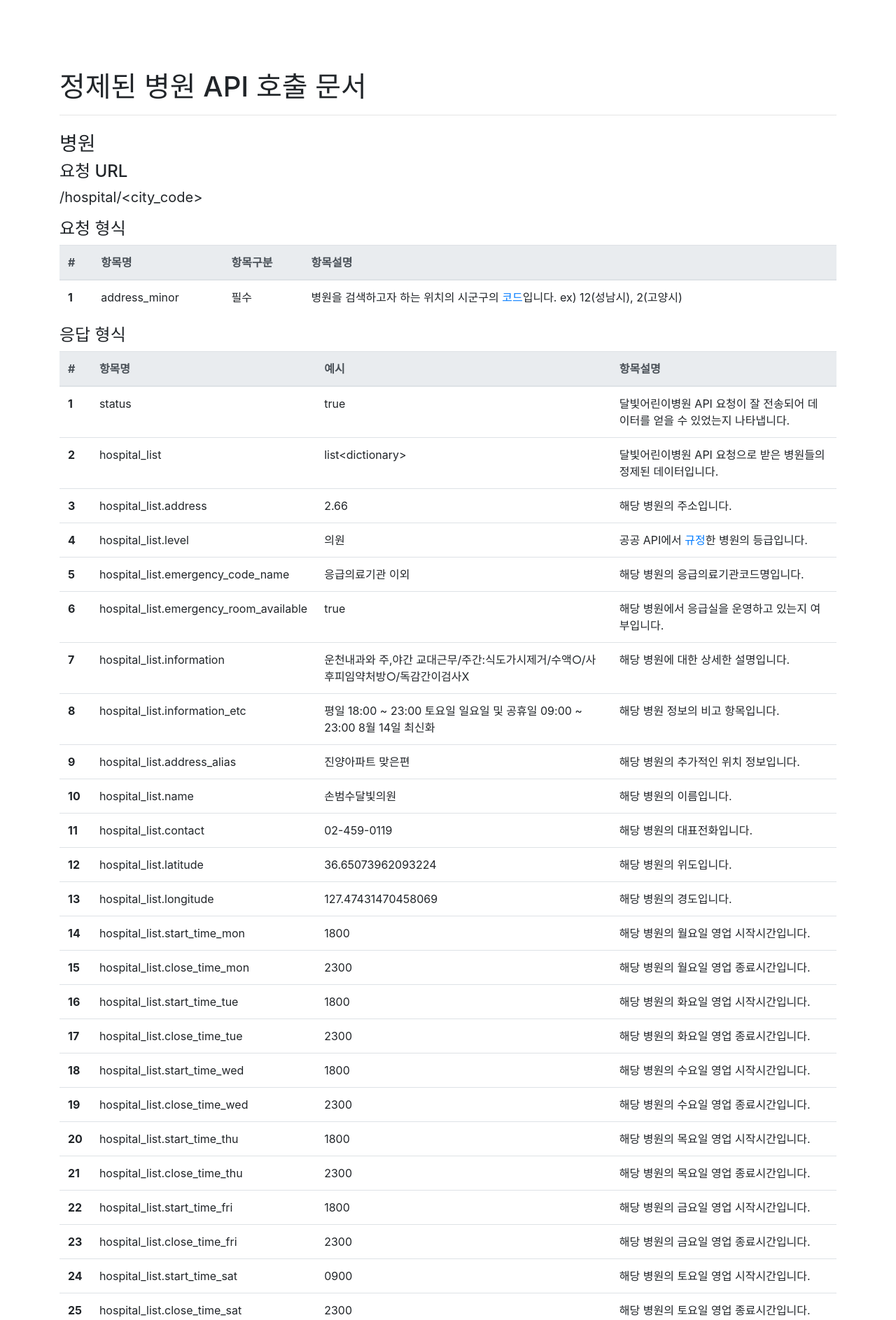
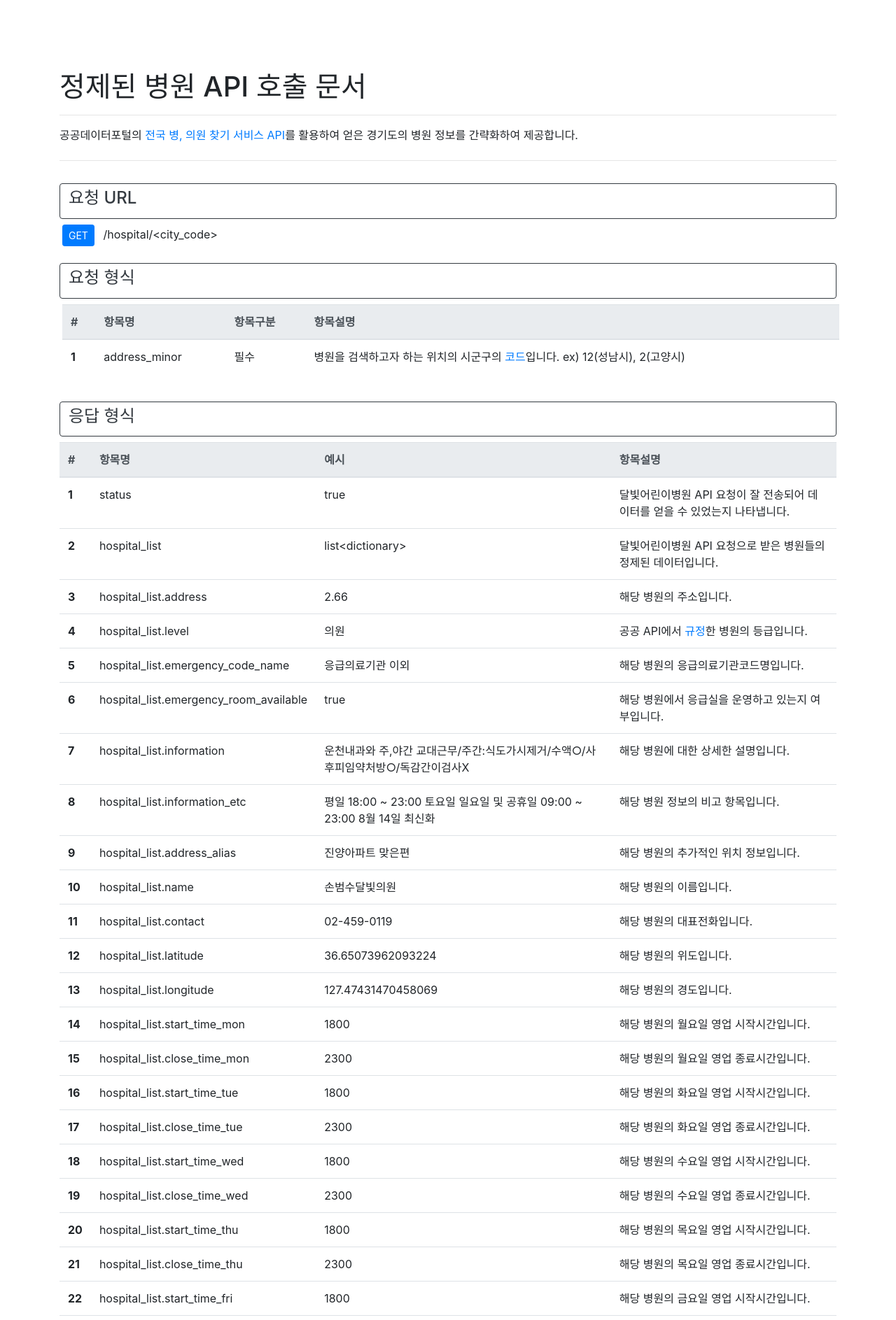
Before and after one commit to wnehdals/service_program, a Flask app: page /hospital/doc in a window 1280 px wide. Shown: the part 56-1943 px from the top of the page at 70% size. Run offline with Flask 2, Linux system fonts and the light colour scheme; some libraries are stand-ins or nearby versions.

Commit message:
minor ui changes
- implemented toggle elements feature
- button design changes
- document element hierarchy changed

```diff
--- a/templates/hospital_doc.html
+++ b/templates/hospital_doc.html
@@ -24,7 +24,9 @@
 <nav class="navbar fixed-top navbar-expand-lg navbar-dark bg-dark fixed-top">
     <div class="container">
         <a class="navbar-brand" href="/index.html">Hospital API Document</a>
-      <button class="navbar-toggler navbar-toggler-right" type="button" data-toggle="collapse" data-target="#navbarResponsive" aria-controls="navbarResponsive" aria-expanded="false" aria-label="Toggle navigation">
+        <button class="navbar-toggler navbar-toggler-right" type="button" data-toggle="collapse"
+                data-target="#navbarResponsive" aria-controls="navbarResponsive" aria-expanded="false"
+                aria-label="Toggle navigation">
             <span class="navbar-toggler-icon"></span>
         </button>
         <div class="collapse navbar-collapse" id="navbarResponsive">
@@ -43,12 +45,33 @@
     <!-- Page Heading/Breadcrumbs -->
     <h1 class="mt-4 mb-3">정제된 병원 API 호출 문서</h1>
     <hr>
-
+    <div class="mt-3 mb-4">
+        <p>
+            공공데이터포털의 <a href="https://data.go.kr/tcs/dss/selectApiDataDetailView.do?publicDataPk=15000736">전국 병, 의원 찾기
+            서비스 API</a>를 활용하여 얻은 경기도의 병원 정보를 간략화하여 제공합니다.
+        </p>
+    </div>
+    <hr class="mt-4">
     <div class="row">
         <div class="col-lg-12 my-2">
-            <h3>병원</h3>
-            <h4>요청 URL</h4>
-            <div class="modal fade" id="city_code_modal" tabindex="-1" role="dialog" aria-labelledby="hospital_level_model" aria-hidden="true">
+
+
+            <div class="mt-2 mb-3">
+                <button class="btn btn-outline-dark btn-block" onclick="toggleElementVisibility('request_url_div')">
+                    <h4 class="text-left">요청 URL</h4>
+                </button>
+
+                <div id="request_url_div" class="pt-2 pb-2">
+                    <button class="btn btn-primary btn-sm ml-1 mr-2">GET</button>
+                    <p class="text-justify" style="display:inline;">
+                        /hospital/&lt;city_code&gt;
+                    </p>
+                </div>
+            </div>
+
+
+            <div class="modal fade" id="city_code_modal" tabindex="-1" role="dialog"
+                 aria-labelledby="hospital_level_model" aria-hidden="true">
                 <div class="modal-dialog" role="document">
                     <div class="modal-content">
                         <div class="modal-header">
@@ -98,13 +121,13 @@
                     </div>
                 </div>
             </div>
-            <div>
-                <p class="lead" style="font-weight:400;">
-                    /hospital/&lt;city_code&gt;
-                </p>
-            </div>
-            <h4>요청 형식</h4>
-            <table class="table">
+            <div class="mt-2 mb-3">
+                <button class="btn btn-outline-dark btn-block" onclick="toggleElementVisibility('request_format_div')">
+                    <h4 class="text-left">요청 형식</h4>
+                </button>
+
+                <div id="request_format_div" class="pt-2 pb-2">
+                    <table class="table ml-1 mr-2">
                         <thead class="thead-light">
                         <tr>
                             <th scope="col">#</th>
@@ -126,7 +149,10 @@
                             <th scope="row">1</th>
                             <td>address_minor</td>
                             <td>필수</td>
-                    <td>병원을 검색하고자 하는 위치의 시군구의 <a href="#" data-toggle="modal" data-target="#city_code_modal">코드</a>입니다. ex) 12(성남시), 2(고양시)</td>
+                            <td>병원을 검색하고자 하는 위치의 시군구의 <a href="#" data-toggle="modal"
+                                                         data-target="#city_code_modal">코드</a>입니다.
+                                ex) 12(성남시), 2(고양시)
+                            </td>
                         </tr>
                         <!--
                         <tr>
@@ -138,8 +164,12 @@
                         -->
                         </tbody>
                     </table>
-            <h4>응답 형식</h4>
-            <div class="modal fade" id="hospital_level_model" tabindex="-1" role="dialog" aria-labelledby="hospital_level_model" aria-hidden="true">
+                </div>
+            </div>
+
+
+            <div class="modal fade" id="hospital_level_model" tabindex="-1" role="dialog"
+                 aria-labelledby="hospital_level_model" aria-hidden="true">
                 <div class="modal-dialog" role="document">
                     <div class="modal-content">
                         <div class="modal-header">
@@ -175,6 +205,12 @@
                     </div>
                 </div>
             </div>
+            <div class="mt-2 mb-3">
+                <button class="btn btn-outline-dark btn-block" onclick="toggleElementVisibility('response_format_div')">
+                    <h4 class="text-left">응답 형식</h4>
+                </button>
+
+                <div id="response_format_div" class="pt-2 pb-2">
                     <table class="table">
                         <thead class="thead-light">
                         <tr>
@@ -207,7 +243,9 @@
                             <th scope="row">4</th>
                             <td>hospital_list.level</td>
                             <td>의원</td>
-                    <td>공공 API에서 <a href="#" data-toggle="modal" data-target="#hospital_level_model">규정</a>한 병원의 등급입니다.</td>
+                            <td>공공 API에서 <a href="#" data-toggle="modal" data-target="#hospital_level_model">규정</a>한 병원의
+                                등급입니다.
+                            </td>
                         </tr>
                         <tr>
                             <th scope="row">5</th>
@@ -349,7 +387,15 @@
                         </tr>
                         </tbody>
                     </table>
-            <div class="form-group">
+                </div>
+            </div>
+
+
+            <div class="mt-2 mb-3">
+                <button class="btn btn-outline-dark btn-block" onclick="toggleElementVisibility('api_test_div')">
+                    <h4 class="text-left">API 모의 요청 수행</h4>
+                </button>
+                <div id="api_test_div" class="form-group pt-2 pb-2">
                     <form role="form">
                         <!--
                         <div class="form-group">
@@ -361,7 +407,8 @@
 
                         <div class="form-group">
                             <label for="hospital_input_minor_address">시군구명</label>
-                        <input type="text" id="hospital_input_minor_address" class="form-control" placeholder="시군구" value="1">
+                            <input type="text" id="hospital_input_minor_address" class="form-control" placeholder="시군구"
+                                   value="1">
                             <small class="form-text text-muted">병원 탐색을 위한 시군구 코드를 입력해주세요.</small>
                         </div>
 
@@ -374,11 +421,18 @@
                         -->
 
                         <div class="form-group">
-                        <textarea class="form-control" id="hospital_output" rows="10" readonly="readonly"></textarea>
-                        <button class="btn btn-primary btn-block" type="button" onclick="getHospitalInfo()">API 모의 요청 및 결과 확인</button>
+                            <textarea class="form-control" id="hospital_output" rows="10"
+                                      readonly="readonly"></textarea>
+                            <button class="btn btn-primary btn-block" type="button" onclick="getHospitalInfo()">API 모의
+                                요청 및
+                                결과 확인
+                            </button>
                         </div>
                     </form>
                 </div>
+            </div>
+
+
         </div>
     </div>
 
@@ -388,7 +442,7 @@
 <!-- Footer -->
 <footer class="py-5 bg-dark">
     <div class="container">
-      <p class="m-0 text-center text-white">Copyright &copy; Your Website 2020</p>
+        <p class="m-0 text-center text-white">Copyright &copy; Team Five 2020</p>
     </div>
     <!-- /.container -->
 </footer>
@@ -410,6 +464,21 @@
             console.log("job done")
         })
     }
+
+    function toggleElementVisibility(element_name){
+        var item = document.getElementById(element_name)
+        if(item != null){
+            item.classList.contains("d-none") == true ? item.classList.remove("d-none") : item.classList.add("d-none")
+        }
+    }
+
+
+
+
+
+
+
+
 </script>
 </body>
 
```
Lines whose indentation alone changed are shown as unchanged.
